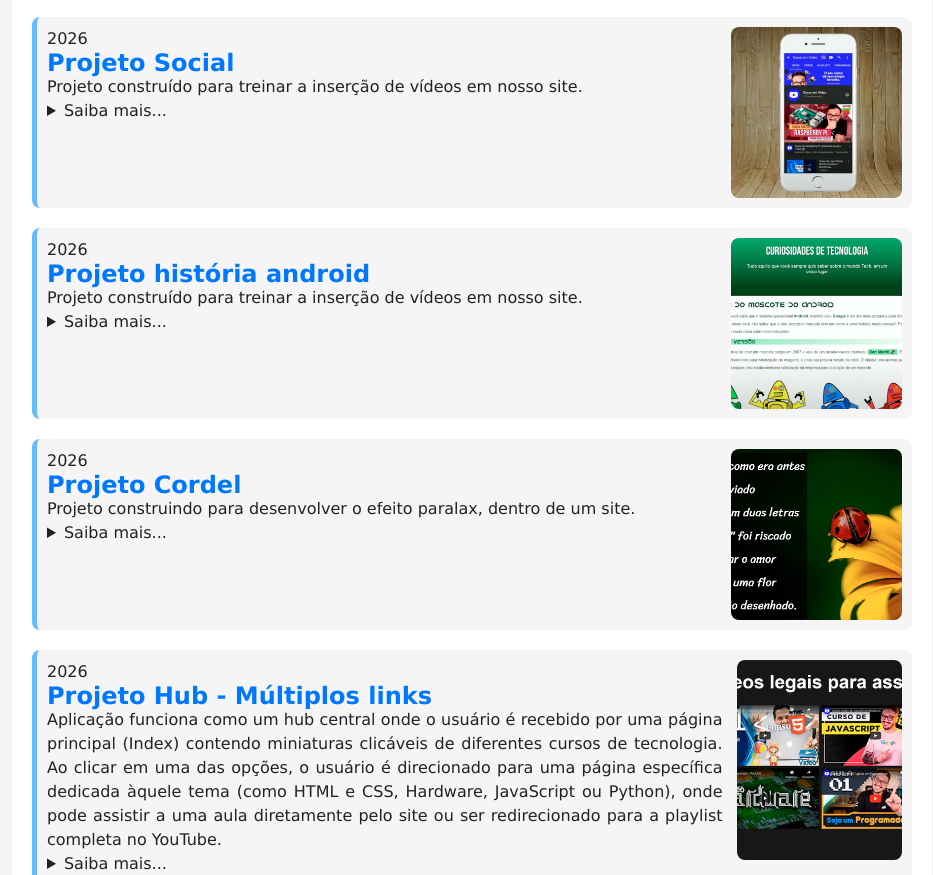
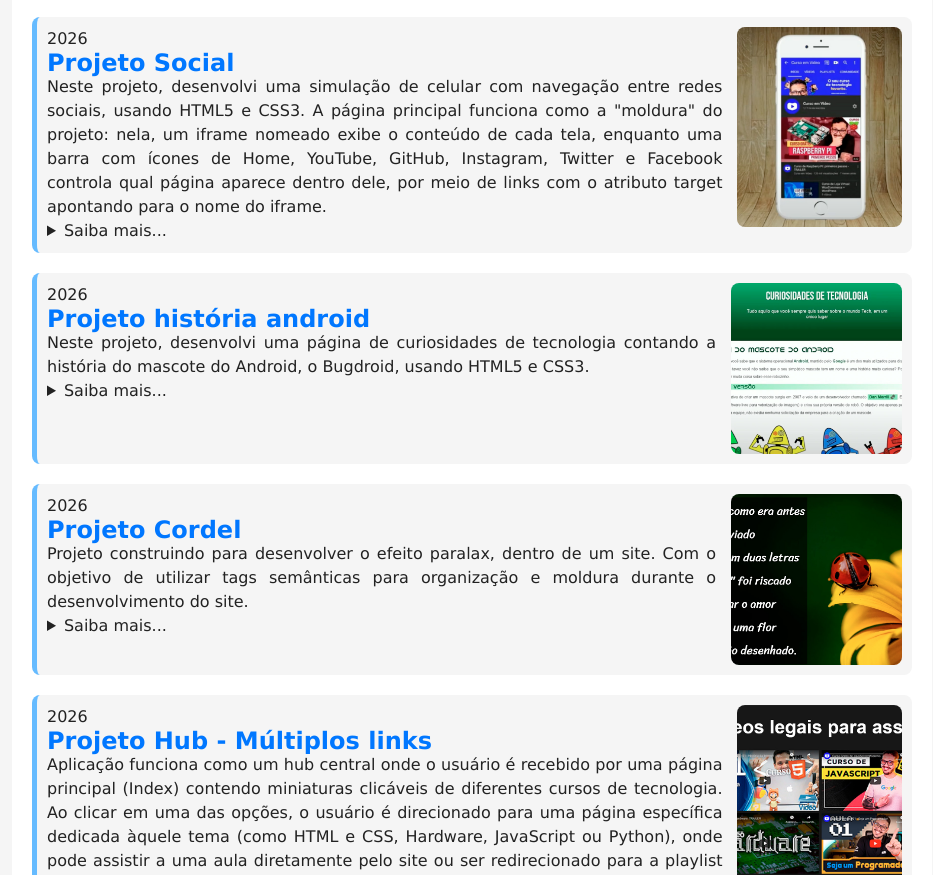
Before and after one commit to Mateus0gama/portifolio-mateus, a plain HTML site: page index.html in a window 1280 px wide. Shown: the part 1776-2651 px from the top of the page, without its empty margins (328-1261 px from the left). Drawn offline with Linux system fonts and the light colour scheme.

Commit message:
descricao

```diff
--- a/index.html
+++ b/index.html
@@ -264,10 +264,12 @@ Tenho direcionado meus estudos e projetos práticos para o desenvolvimento web f
               <div class="projeto-info">
                 <p class="periodo">2026</p>
                 <h3 class="titulo">Projeto Cordel</h3>
-                <p>Projeto construindo para desenvolver o efeito paralax, dentro de um site.</p>
+                <p>Projeto construindo para desenvolver o efeito paralax, dentro de um site. Com o objetivo de utilizar tags semânticas para organização e moldura durante o desenvolvimento do site.</p>
                 <details class="descricao">
                   <summary>Saiba mais...</summary>
-                  <p>Neste projeto, desenvolvi uma página web com o poema "Cordel Moderno", de Milton Duarte, usando HTML5 e CSS3. </p>
+                  <p>
+                    Neste projeto, desenvolvi uma página web com o poema "Cordel Moderno", de Milton Duarte, usando HTML5 e CSS3.
+                  </p>
                   <p>
                     Estruturei o conteúdo com tags semânticas, como header, main, section e footer, organizando cada estrofe em seções que se alternam entre os estilos "normal" e "imagem", o que dá ritmo visual à leitura.
                     Separei a estilização em uma folha de estilos externa, usei classes e ids para personalizar cada trecho e adicionei a meta tag viewport para que a página se adapte a diferentes tamanhos de tela.
@@ -281,11 +283,10 @@ Tenho direcionado meus estudos e projetos práticos para o desenvolvimento web f
               <div class="projeto-info">
                 <p class="periodo">2026</p>
                 <h3 class="titulo">Projeto história android</h3>
-                <p>Projeto construído para treinar a inserção de vídeos em nosso site.</p>
+                <p>Neste projeto, desenvolvi uma página de curiosidades de tecnologia contando a história do mascote do Android, o Bugdroid, usando HTML5 e CSS3.</p>
                 <details class="descricao">
                   <summary>Saiba mais...</summary>
                   <p>
-                    Neste projeto, desenvolvi uma página de curiosidades de tecnologia contando a história do mascote do Android, o Bugdroid, usando HTML5 e CSS3.
                     Estruturei o conteúdo como um artigo, com header, nav, main, article, aside e footer, além de títulos hierárquicos (h1, h2 e h3) que organizam as partes da história.
                     Para a parte visual, utilizei imagens responsivas com as tags picture e source, que carregam versões menores das imagens em telas de até 670px, e incorporei um vídeo do YouTube por meio de iframe.
                   </p>
@@ -301,11 +302,10 @@ Tenho direcionado meus estudos e projetos práticos para o desenvolvimento web f
               <div class="projeto-info">
                 <p class="periodo">2026</p>
                 <h3 class="titulo">Projeto Social</h3>
-                <p>Projeto construído para treinar a inserção de vídeos em nosso site.</p>
+                <p>Neste projeto, desenvolvi uma simulação de celular com navegação entre redes sociais, usando HTML5 e CSS3. A página principal funciona como a "moldura" do projeto: nela, um iframe nomeado exibe o conteúdo de cada tela, enquanto uma barra com ícones de Home, YouTube, GitHub, Instagram, Twitter e Facebook controla qual página aparece dentro dele, por meio de links com o atributo target apontando para o nome do iframe.</p>
                 <details class="descricao">
                   <summary>Saiba mais...</summary>
                   <p>
-                    Neste projeto, desenvolvi uma simulação de celular com navegação entre redes sociais, usando HTML5 e CSS3. A página principal funciona como a "moldura" do projeto: nela, um iframe nomeado exibe o conteúdo de cada tela, enquanto uma barra com ícones de Home, YouTube, GitHub, Instagram, Twitter e Facebook controla qual página aparece dentro dele, por meio de links com o atributo target apontando para o nome do iframe.
                     Cada rede social tem sua própria página HTML, com uma imagem da tela correspondente e um botão "ACESSE" que leva ao perfil real, abrindo em nova aba.
                     Para a estilização, organizei os estilos em arquivos externos, sendo um para a página principal e outro compartilhado (social.css) entre as páginas das redes, o que evita repetição de código.
                     Na tela inicial, usei CSS direto no próprio arquivo, com reset de margens e espaçamentos, unidades de viewport (100vw e 100vh) e uma imagem de fundo centralizada com background-size cover.
```
